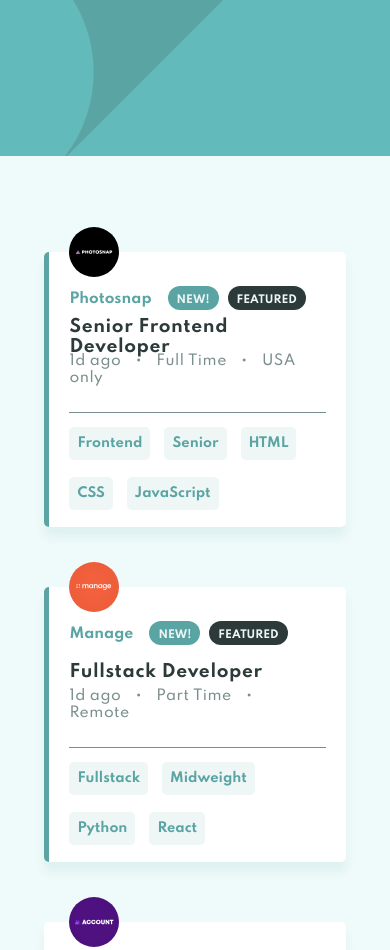
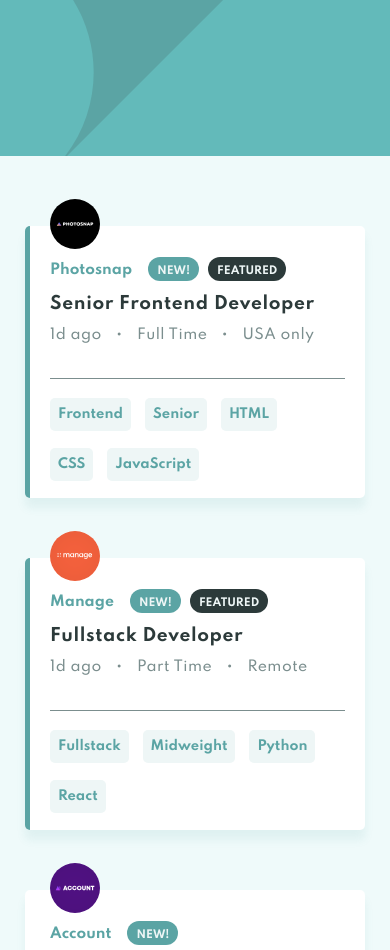
Before and after one commit to cagloria/static-job-listings, a plain HTML site: page index.html in a window 390 px wide. Shown: the top 950 px of the page. Drawn offline with nearby package versions, Linux system fonts and the light colour scheme.

Commit message:
Adjusted job and filter containers
Adjusted margin and positioning

```diff
--- a/index.html
+++ b/index.html
@@ -28,7 +28,7 @@
     <body>
         <div class="banner"></div>
 
-        <main class="section window-width">
+        <main class="section">
             <div
                 id="filter-container"
                 class="filter-container content-row window-width"
@@ -46,7 +46,7 @@
                 </button>
             </div>
 
-            <div id="jobs-container" class="jobs-container"></div>
+            <ul id="jobs-container" class="jobs-container window-width"></ul>
         </main>
 
         <footer class="attribution section window-width">
--- a/scripts/jobs.js
+++ b/scripts/jobs.js
@@ -216,7 +216,7 @@ function createJobListings() {
         $("#jobs-container").append(`
             <job-listing
                 id="job-${job.id}"
-                class="job-listing${featuredClass} content-row window-width"
+                class="job-listing${featuredClass} content-row"
                 data-role="${job.role}"
                 data-level="${job.level}"
                 data-languages="${job.languages}"
--- a/scss/_filter.scss
+++ b/scss/_filter.scss
@@ -4,14 +4,14 @@ $dark: hsl(180, 14%, 20%);
 .filter-container {
     position: relative;
     top: -35px;
-    left: 50%;
     display: flex;
     justify-content: space-between;
     height: fit-content;
     min-height: 72px;
-    transform: translateX(-50%);
+    margin: 0 auto;
     filter: opacity(0);
     &--visible {
+        margin-bottom: 18px;
         filter: opacity(1);
     }
 
--- a/scss/_job.scss
+++ b/scss/_job.scss
@@ -5,14 +5,14 @@ $dark: hsl(180, 14%, 20%);
 
 .jobs-container {
     display: grid;
-    width: 100%;
-    margin: 0 auto;
-    grid-auto-columns: auto;
+    margin: 4px auto 0;
+    padding: 0;
+    list-style-type: none;
+    grid-template-columns: 1fr;
     grid-auto-rows: auto;
     gap: 25px;
     grid-auto-flow: row;
     @media only screen and (max-width: 1024px) {
-        margin-top: 30px;
         gap: 60px;
     }
 }
@@ -23,9 +23,8 @@ $dark: hsl(180, 14%, 20%);
     display: grid;
     border-left: 5px solid transparent;
     grid-template-columns: 88px minmax(240px, 410px) auto;
-    grid-template-areas: repeat(3, auto);
+    grid-template-rows: repeat(3, auto);
     column-gap: 25px;
-
     &--featured {
         border-left-color: $primary;
     }
@@ -48,9 +47,17 @@ $dark: hsl(180, 14%, 20%);
         display: flex;
         align-items: baseline;
         align-self: end;
+        flex-wrap: wrap;
         margin: 31px 0 0;
         grid-row: 1;
         grid-column: 2;
+        > *:first-child {
+            margin-right: 16px;
+        }
+
+        > *:nth-child(2) {
+            margin-right: 9px;
+        }
     }
 
     &__company {
@@ -65,11 +72,9 @@ $dark: hsl(180, 14%, 20%);
         color: $neutral-light;
         border-radius: 20px;
         &--new {
-            margin-left: 16px;
             background-color: $primary;
         }
         &--featured {
-            margin-left: 9px;
             background-color: $dark;
         }
     }
@@ -114,10 +119,9 @@ $dark: hsl(180, 14%, 20%);
     @media only screen and (max-width: 1024px) {
         padding-bottom: 14px;
         grid-template-columns: 1fr;
-        grid-template-rows: 70px repeat(2, 50px) auto;
         &__logo {
             position: relative;
-            bottom: 35px;
+            top: -35px;
             width: 70px;
             height: 70px;
             grid-column: 1;
@@ -148,10 +152,8 @@ $dark: hsl(180, 14%, 20%);
     }
 
     @media only screen and (max-width: 425px) {
-        grid-template-rows: 60px repeat(2, 50px) auto;
-
         &__logo {
-            bottom: 30px;
+            top: -30px;
             width: 50px;
             height: 50px;
         }
--- a/scss/_tablet.scss
+++ b/scss/_tablet.scss
@@ -42,7 +42,7 @@ $tablet-margin: 17px;
     }
 
     @media only screen and (max-width: 768px) {
-        padding-top: 14px;
+        padding-top: 19px;
 
         &--filter {
             .tablet-li {
--- a/scss/styles.scss
+++ b/scss/styles.scss
@@ -42,6 +42,9 @@ button {
 .window-width {
     width: 77.2vw;
     max-width: 1110px;
+    @media only screen and (max-width: 425px) {
+        width: unset;
+    }
 }
 
 .content-row {
```
Also changed, not shown: styles/styles.css.
